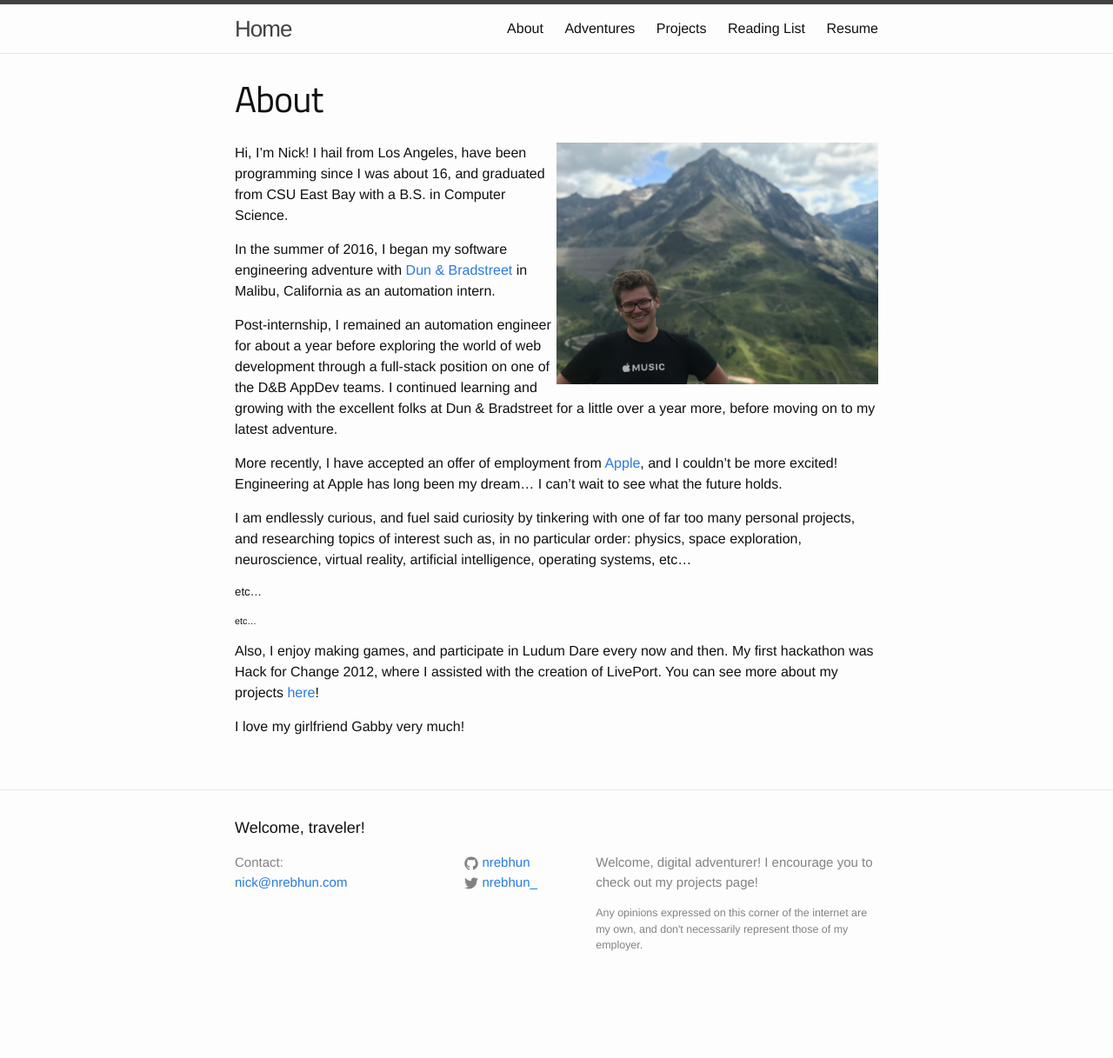
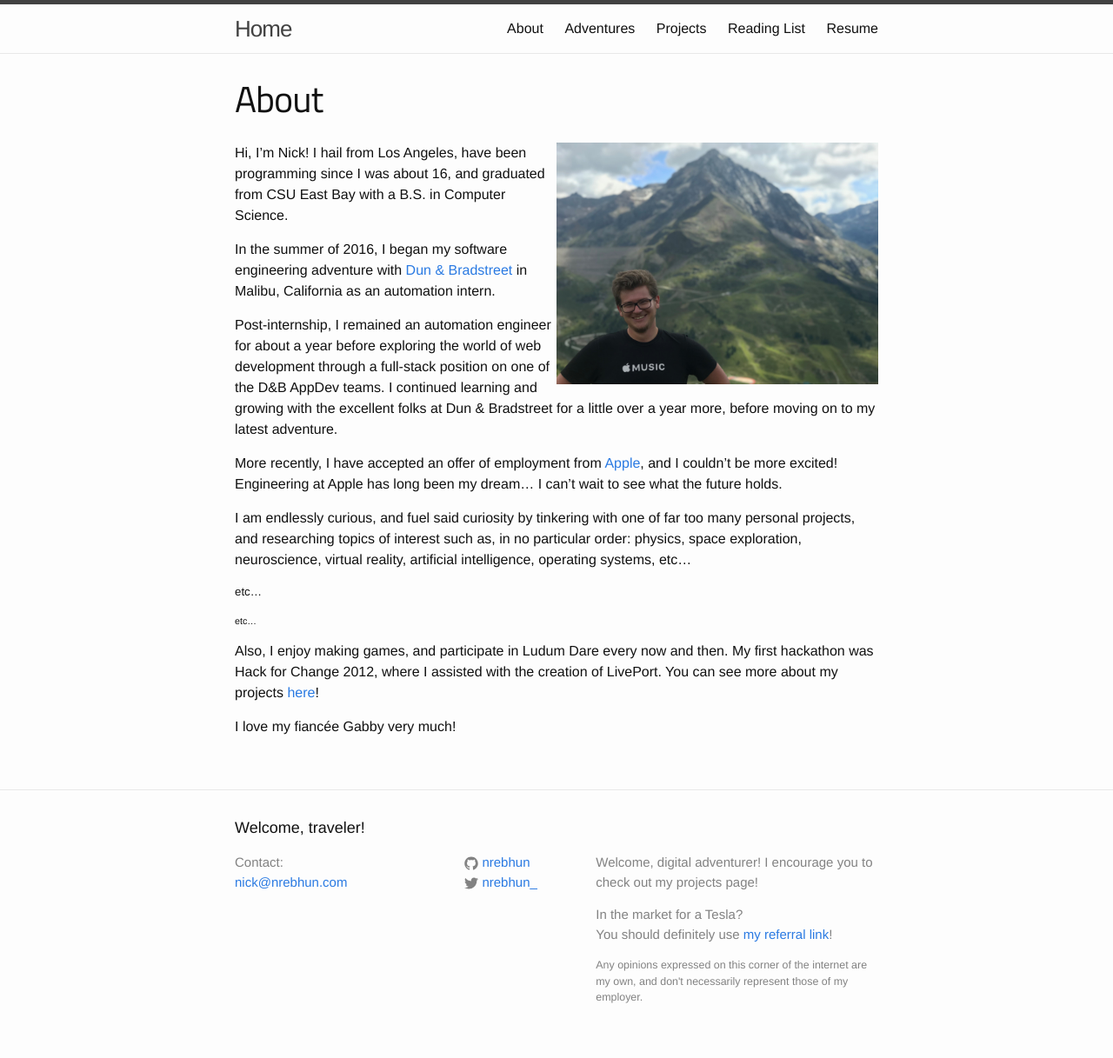
Before and after one commit to nrebhun/nrebhun.github.io, a Jekyll site: the page built from about.md, in a window 1280 px wide. Shown: the whole page at 87% size. Built offline with Jekyll 4.4.1, drawn with Linux system fonts in a browser that asks for light colours; before the commit the page ends 1157 px from its top, so only the background shows below that; some of the changed lines change nothing that is shown.

Commit message:
Rip out Google Analytics, Add Tesla referral link, small-but-important update to the About page

```diff
--- a/_config.yml
+++ b/_config.yml
@@ -14,6 +14,7 @@ disclaimer: <h5>Any opinions expressed on this corner of the internet are my own
 
 # Site variables
 places: "Italy"
+tesla_ref: In the market for a Tesla?<br>You should definitely use <a href="https://ts.la/nicholas67113">my referral link</a>!
 
 # Build settings
 markdown: kramdown
--- a/_includes/footer.html
+++ b/_includes/footer.html
@@ -47,6 +47,7 @@
 
       <div class="footer-col  footer-col-3">
         <p class="text">{{ site.description }}</p>
+        <p class="tesla-referral-link">{{ site.tesla_ref }}</p>
         <p class="disclaimer-text">{{ site.disclaimer }}</p>
       </div>
     </div>
--- a/_includes/head.html
+++ b/_includes/head.html
@@ -1,30 +1,4 @@
 <head>
-    <!-- Google Analytics -->
-    <script>
-    (function(i, s, o, g, r, a, m) {
-    i['GoogleAnalyticsObject'] = r;
-    (i[r] =
-        i[r] ||
-        function() {
-            (i[r].q = i[r].q || []).push(arguments);
-        }),
-        (i[r].l = 1 * new Date());
-    (a = s.createElement(o)), (m = s.getElementsByTagName(o)[0]);
-    a.async = 1;
-    a.src = g;
-    m.parentNode.insertBefore(a, m);
-})(
-    window,
-    document,
-    'script',
-    'https://www.google-analytics.com/analytics.js',
-    'ga'
-);
-
-ga('create', 'UA-107218360-1', 'auto');
-ga('send', 'pageview');
-</script>
-    <!-- End Google Analytics -->
     <link href="https://fonts.googleapis.com/css?family=Titillium+Web" rel="stylesheet">
     <meta charset="utf-8">
     <meta name="viewport" content="width=device-width initial-scale=1" />
--- a/about.md
+++ b/about.md
@@ -35,7 +35,7 @@ Also, I enjoy making games, and participate in Ludum Dare every now and then. My
 was Hack for Change 2012, where I assisted with the creation of LivePort. You can see more about my
 projects [here](/projects/)!
 
-I love my girlfriend Gabby very much!
+I love my fiancée Gabby very much!
 
 [//]: # 'External Links'
 [dun & bradstreet]: https://www.dnb.com/
```
Also changed, not shown: Gemfile.lock, 1 other file.
